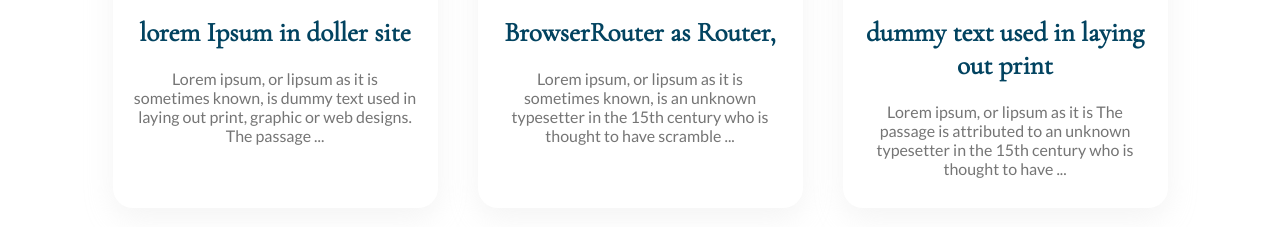
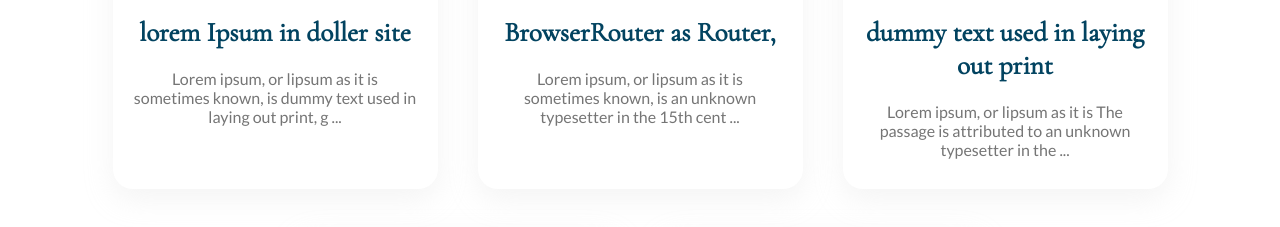
Before and after one commit to coderkhalide/ks-blogs, a React (Create React App) app: page / in a window 1280 px wide. Shown: the part 506-733 px from the top of the page. Built offline with nearby package versions, Linux system fonts and the light colour scheme; grey boxes are pictures that could not be loaded.

Commit message:
Fix Little css issues

```diff
--- a/src/components/SingleBlogCard.js
+++ b/src/components/SingleBlogCard.js
@@ -17,7 +17,7 @@ function SingleBlogCard({blog}) {
                     <a href="#">{blog.categorys[0]}</a>
                 </div>
                 <h2>{blog?.title}</h2>
-                <p>{textShortaner(blog?.shortDescription, 125)}</p>
+                <p>{textShortaner(blog?.shortDescription, 90)}</p>
             </Link>
         </div>
     )
--- a/src/styles/BlogDetails.css
+++ b/src/styles/BlogDetails.css
@@ -193,6 +193,10 @@
     -o-border-radius: 20px;
     box-shadow: 0px 10px 29px rgba(214, 214, 214, 0.26);
     margin: 10px auto;
+    width: auto;
+    max-width: 100%;
+    display: block;
+    object-fit: contain;
 }
 
 .blogDetails__content iframe {
@@ -333,6 +337,9 @@ table tr:nth-child(1) > td{
     height: 30px;
     letter-spacing: 0.2em;
 }
+.inline-code {
+    font-weight: 600 !important;
+}
 @media (max-width: 940px){
     .blogDetails__header {
         padding: 40px;
```
